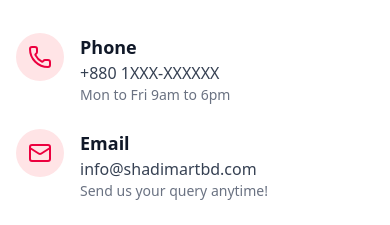
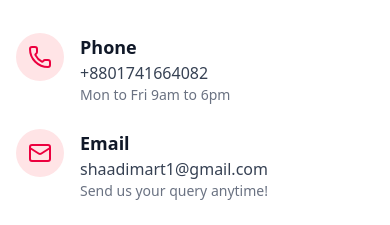
Before and after one commit to Sabbirbracu/BiyeBandhan, a Next.js app: page /contact in a window 390 px wide. Shown: the part 579-804 px from the top of the page. Built offline with nearby package versions, Linux system fonts and the light colour scheme.

Commit message:
added the phone number

```diff
--- a/src/app/contact/page.tsx
+++ b/src/app/contact/page.tsx
@@ -33,13 +33,13 @@
     {
       icon: <Phone className="h-6 w-6" />,
       title: "Phone",
-      details: "+880 1XXX-XXXXXX",
+      details: "+8801741664082",
       description: "Mon to Fri 9am to 6pm"
     },
     {
       icon: <Mail className="h-6 w-6" />,
       title: "Email",
-      details: "info@shadimartbd.com",
+      details: "shaadimart1@gmail.com",
       description: "Send us your query anytime!"
     },
     {
```
